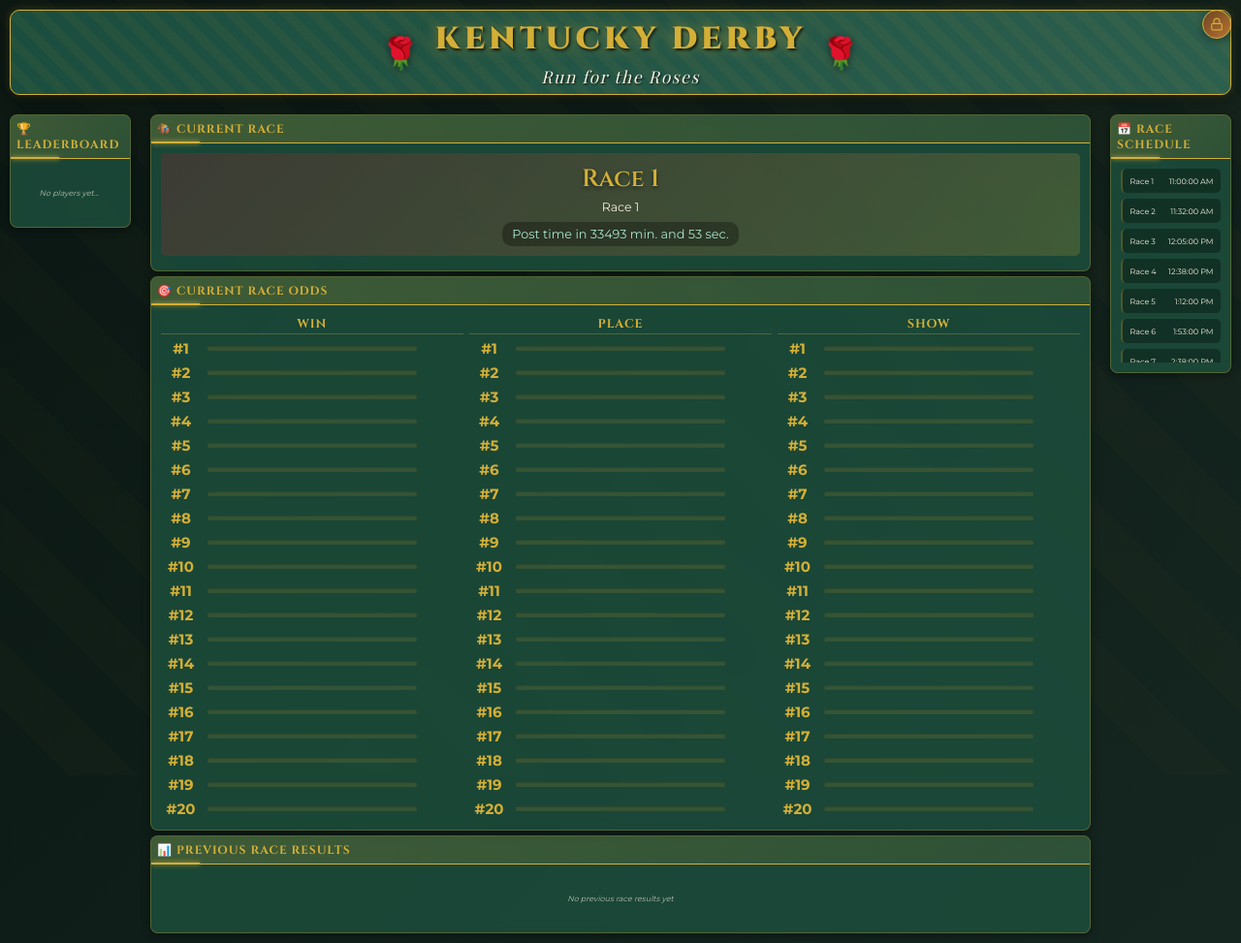
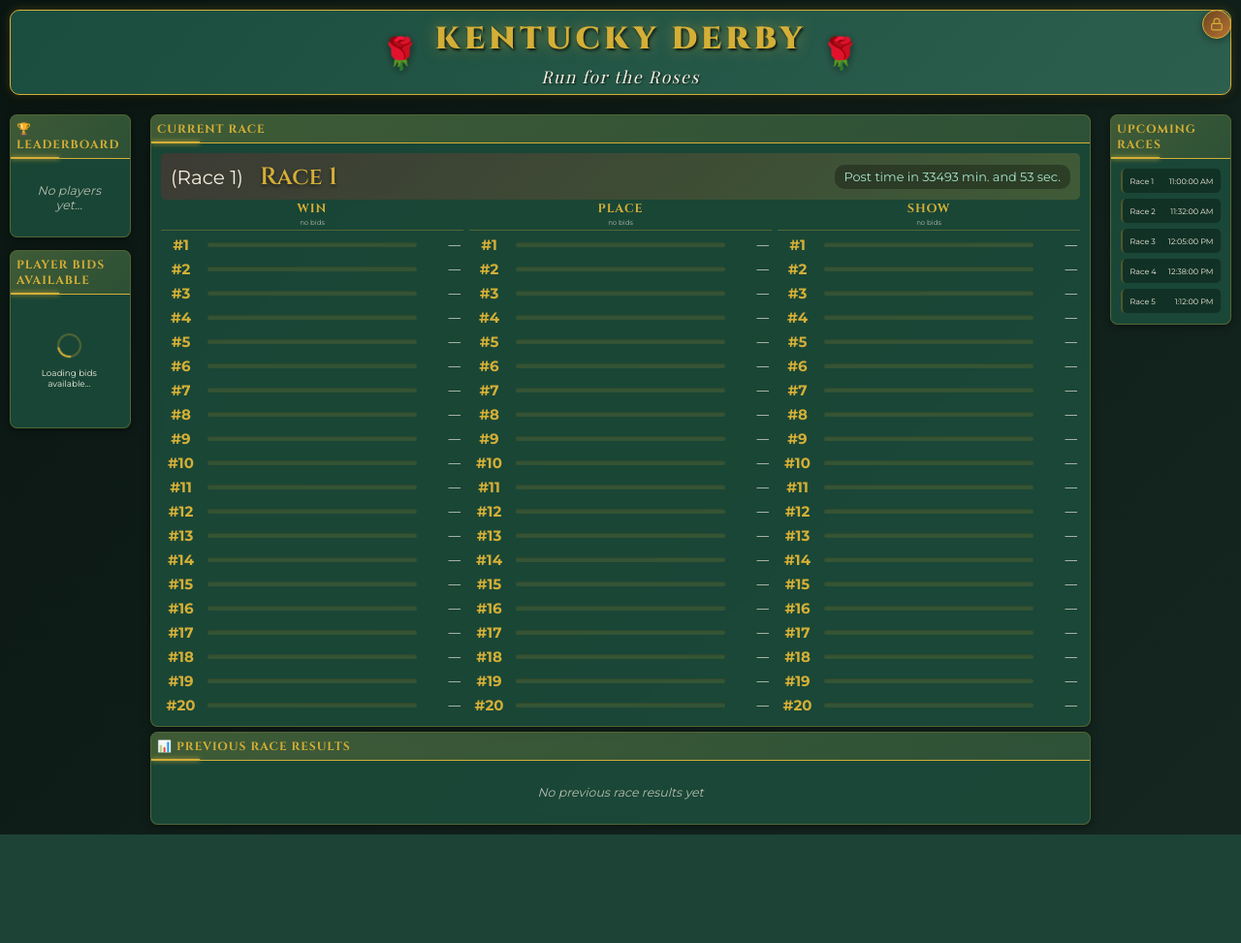
Before and after one commit to stringofQs/derby_bet, a Flask app: page / in a window 1280 px wide. Shown: the whole page at 97% size. After the commit the page ends 861 px from the top, so only its background shows below. Run offline with Flask 3, Linux system fonts and the light colour scheme; data that the repository does not hold is empty.

Commit message:
Condensed race info, added available bids panel for more player data, modified results font sizing and spacing, and other minor visual changes

```diff
--- a/derby_bet/src/static/css/style.css
+++ b/derby_bet/src/static/css/style.css
@@ -49,25 +49,6 @@ body {
     zoom: 50%;
 }
 
-/* Decorative Background Pattern */
-body::before {
-    content: '';
-    position: fixed;
-    top: 0;
-    left: 0;
-    width: 100%;
-    height: 100%;
-    background-image:
-        repeating-linear-gradient(
-            45deg,
-            transparent,
-            transparent 100px,
-            rgba(212, 175, 55, 0.02) 100px,
-            rgba(212, 175, 55, 0.02) 200px
-        );
-    pointer-events: none;
-    z-index: 0;
-}
 
 .container {
     max-width: 3800px;
@@ -96,27 +77,6 @@ body::before {
     overflow: hidden;
 }
 
-.dashboard-header::before {
-    content: '';
-    position: absolute;
-    top: -50%;
-    left: -50%;
-    width: 200%;
-    height: 200%;
-    background: repeating-linear-gradient(
-        45deg,
-        transparent,
-        transparent 20px,
-        rgba(212, 175, 55, 0.05) 20px,
-        rgba(212, 175, 55, 0.05) 40px
-    );
-    animation: slide 20s linear infinite;
-}
-
-@keyframes slide {
-    0% { transform: translate(0, 0); }
-    100% { transform: translate(50px, 50px); }
-}
 
 .header-decoration {
     position: relative;
@@ -459,6 +419,10 @@ body::before {
    PLAYERS PANEL
    ============================================================================ */
 
+.players-leaderboard {
+    margin-bottom: 25px;
+}
+
 .player-list {
     max-height: calc(100vh - 400px);
     overflow-y: auto;
@@ -534,26 +498,47 @@ body::before {
 }
 
 .race-info {
-    text-align: center;
-    padding: 20px 15px;
+    display: flex;
+    align-items: center;
+    justify-content: space-between;
+    gap: 20px;
+    padding: 15px 20px;
     background: linear-gradient(135deg, rgba(200, 16, 46, 0.2) 0%, rgba(212, 175, 55, 0.2) 100%);
     border-radius: 10px;
-    margin-bottom: 10px;
+}
+
+.race-label {
+    display: flex;
+    align-items: baseline;
+    gap: 12px;
+    min-width: 0;
 }
 
 .race-number {
+    font-size: 40px;
+    color: var(--text-primary);
+    white-space: nowrap;
+    flex-shrink: 0;
+    align-content: center;
+}
+
+.race-label-sep {
+    font-size: 25px;
+    color: var(--text-primary);
+    flex-shrink: 0;
+    margin-right: 10px;
+}
+
+.race-description {
     font-family: 'Cinzel', serif;
     font-size: 50px;
     font-weight: 600;
     color: var(--derby-gold);
     text-shadow: 0 4px 8px rgba(0, 0, 0, 0.5);
-    margin-bottom: 10px;
-}
-
-.race-description {
-    font-size: 25px;
-    color: var(--text-primary);
-    margin-bottom: 15px;
+    white-space: nowrap;
+    overflow: hidden;
+    text-overflow: ellipsis;
+    align-content: center;
 }
 
 .post-time {
@@ -563,7 +548,8 @@ body::before {
     padding: 10px 20px;
     background: rgba(0, 0, 0, 0.3);
     border-radius: 20px;
-    display: inline-block;
+    white-space: nowrap;
+    flex-shrink: 0;
 }
 
 .countdown {
@@ -625,10 +611,21 @@ body::before {
     text-align: center;
     text-transform: uppercase;
     letter-spacing: 2px;
-    padding: 2px 0;
+    padding: 2px 0 6px;
     margin-bottom: 2px;
     border-bottom: 2px solid var(--border-color);
     color: var(--derby-gold);
+}
+
+.pool-column-total {
+    font-family: 'Montserrat', sans-serif;
+    font-size: 14px;
+    font-weight: 500;
+    text-transform: none;
+    letter-spacing: 0;
+    color: var(--derby-cream);
+    opacity: 0.7;
+    margin-top: 2px;
 }
 
 /* Horse rows within each pool column */
@@ -697,7 +694,7 @@ body::before {
 
 .results-header {
     text-align: center;
-    margin-bottom: 25px;
+    margin-bottom: 15px;
 }
 
 .finish-positions {
@@ -811,7 +808,7 @@ body::before {
    ============================================================================ */
 
 .race-schedule {
-    max-height: calc(100vh - 400px);
+    max-height: 300px;
     overflow-y: auto;
 }
 
@@ -913,10 +910,11 @@ body::before {
 
 .no-data {
     text-align: center;
-    padding: 40px 20px;
+    padding: 30px 20px;
     color: var(--derby-cream);
     font-style: italic;
     opacity: 0.7;
+    font-size: 25px;
 }
 
 /* ============================================================================
--- a/derby_bet/src/static/js/src.js
+++ b/derby_bet/src/static/js/src.js
@@ -166,8 +166,13 @@ function updateCurrentRacePanel(currentRace) {
     }
 
     const raceInfo = createElem('div', 'race-info');
-    raceInfo.appendChild(createElem('div', 'race-number', `Race ${currentRace.race_id}`));
-    raceInfo.appendChild(createElem('div', 'race-description', currentRace.race_description));
+
+    const raceLabel = createElem('div', 'race-label');
+    raceLabel.appendChild(createElem('span', 'race-number', `(Race ${currentRace.race_id})`));
+    raceLabel.appendChild(createElem('span', 'race-label-sep', ' '));
+    raceLabel.appendChild(createElem('span', 'race-description', currentRace.race_description));
+    raceInfo.appendChild(raceLabel);
+
     raceInfo.appendChild(createElem('div', 'post-time', ''));
     panel.appendChild(raceInfo);
 
@@ -184,7 +189,6 @@ function updatePreviousRacePanel(previousRace) {
     }
 
     const header = createElem('div', 'results-header');
-    header.appendChild(createElem('div', 'race-number', `Race ${previousRace.race_id}`));
     header.appendChild(createElem('div', 'race-description', previousRace.race_description));
     panel.appendChild(header);
 
@@ -245,7 +249,10 @@ function updateCurrentRacePoolPanel(poolData) {
         const total   = Object.values(poolMap).reduce((s, v) => s + v, 0);
 
         const col = createElem('div', 'pool-column');
-        col.appendChild(createElem('div', 'pool-column-header', label));
+
+        const header = createElem('div', 'pool-column-header', label);
+        header.appendChild(createElem('div', 'pool-column-total', total > 0 ? `${total} bids` : 'no bids'));
+        col.appendChild(header);
 
         for (let post = 1; post <= 20; post++) {
             const amount = poolMap[String(post)] || 0;
@@ -259,7 +266,13 @@ function updateCurrentRacePoolPanel(poolData) {
             bar.appendChild(fill);
             row.appendChild(bar);
 
-            row.appendChild(createElem('span', 'horse-row-amount', amount > 0 ? `$${amount}` : ''));
+            // Multiplier: total pool / bids on this post.
+            // For win this is exact; for place/show it is the upper-bound since
+            // the pool is shared among the top 2 or top 3 finishers.
+            const multiplier = (amount > 0 && total > 0)
+                ? `${(total / amount).toFixed(1)}x`
+                : '—';
+            row.appendChild(createElem('span', 'horse-row-amount', multiplier));
             col.appendChild(row);
         }
 
--- a/derby_bet/src/templates/index.html
+++ b/derby_bet/src/templates/index.html
@@ -120,7 +120,7 @@
         <div class="dashboard-layout">
             <!-- Left Sidebar: Players -->
             <aside class="sidebar sidebar-left">
-                <div class="panel players-panel">
+                <div class="panel players-leaderboard">
                     <div class="panel-header">
                         <h2>🏆 Leaderboard</h2>
                         <div class="panel-accent"></div>
@@ -134,14 +134,28 @@
                         </div>
                     </div>
                 </div>
+                <div class="panel available-bids-panel">
+                    <div class="panel-header">
+                        <h2>Player Bids Available</h2>
+                        <div class="panel-accent"></div>
+                    </div>
+                    <div class="panel-body">
+                        <div id="players-available-panel" class="player-list">
+                            <div class="loading">
+                                <div class="loading-spinner"></div>
+                                <p>Loading bids available...</p>
+                            </div>
+                        </div>
+                    </div>
+                </div>
             </aside>
 
             <!-- Center: Current Race -->
             <main class="main-content">
-                <!-- Current Race Card -->
-                <div class="panel race-panel">
+                <!-- Current Race Info + Odds -->
+                <div class="panel odds-panel">
                     <div class="panel-header">
-                        <h2>🏇 Current Race</h2>
+                        <h2>Current Race</h2>
                         <div class="panel-accent"></div>
                     </div>
                     <div class="panel-body">
@@ -151,16 +165,6 @@
                                 <p>Loading race data...</p>
                             </div>
                         </div>
-                    </div>
-                </div>
-
-                <!-- Current Race Odds -->
-                <div class="panel odds-panel">
-                    <div class="panel-header">
-                        <h2>🎯 Current Race Odds</h2>
-                        <div class="panel-accent"></div>
-                    </div>
-                    <div class="panel-body">
                         <div id="current-race-pool-panel">
                             <div class="loading">
                                 <div class="loading-spinner"></div>
@@ -191,7 +195,7 @@
             <aside class="sidebar sidebar-right">
                 <div class="panel schedule-panel">
                     <div class="panel-header">
-                        <h2>📅 Race Schedule</h2>
+                        <h2>Upcoming Races</h2>
                         <div class="panel-accent"></div>
                     </div>
                     <div class="panel-body">
```
